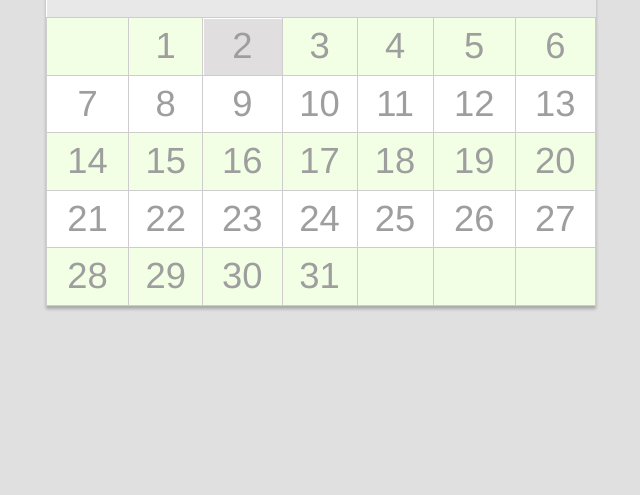
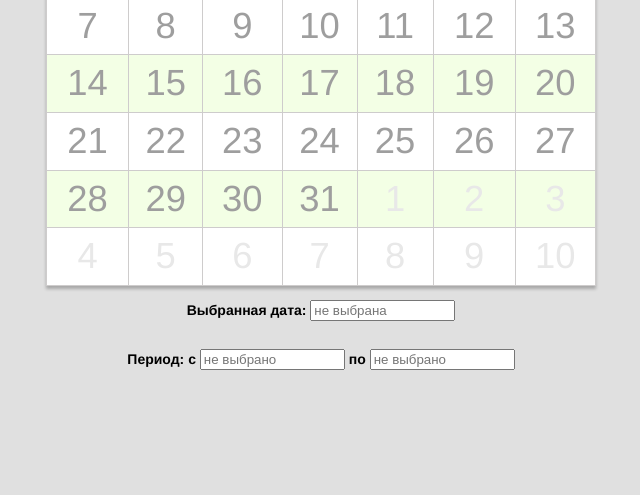
Before and after one commit to ps-sysoev/calendar, a plain HTML site: page index.html in a window 1280 px wide. Shown: the part 321-816 px from the top of the page, without its empty margins (319-959 px from the left). Drawn offline with Linux system fonts and the light colour scheme.

Commit message:
Изменение внешнего вида таблицы дней.

```diff
--- a/css/style.css
+++ b/css/style.css
@@ -9,6 +9,7 @@ body {
   align-items: center;
   justify-content: center;
   height: 100vh;
+  flex-direction: column;
 }
 
 .calendar {
@@ -16,6 +17,14 @@ body {
   -webkit-box-shadow: 0 3px 3px rgba(0, 0, 0, 0.25);
   display: inline-block;
   width: 550px;
+}
+
+.textDate {
+  font-size: 25%;
+}
+
+.datePeriod {
+  font-size: 25%;
 }
 
 .calendarHead {
@@ -103,7 +112,7 @@ body {
   -webkit-box-shadow: 1px 1px 0 #fff inset;
 }
 
-.calendarGridDays td:not(.empty):hover {
+.calendarGridDays td:not(.anotherPeriod):hover {
   color: #fff;
   text-shadow: #05560a 0 -1px;
   background: linear-gradient(#05560a, #18af20);
@@ -120,6 +129,10 @@ body {
   white-space: nowrap;
 }
 
+.calendarGridDays td.anotherPeriod {
+  color: #e8e8e8;
+}
+
 /* CSS @media запросы, ориентируемся на размеры:
  320 px — Мобильные устройства (портретная ориентация);
  480 px — Мобильные устройства (альбомная ориентация);
@@ -128,27 +141,26 @@ body {
  1024 px — Планшеты (альбомная ориентация)/Нетбуки;
  1280 px и более — PC.
 */
-
 @media (max-width: 320px) or (max-height: 320px) {
   body {
-        font-size: 2.0em;
+    font-size: 1.8em;
   }
 }
 
 @media (min-width: 321px) and (max-width: 480px) {
   body {
-        font-size: 2.5em;
+    font-size: 2.3em;
   }
 }
 
-@media (min-height: 321px) and (max-height: 375px)  {
+@media (min-height: 321px) and (max-height: 375px) {
   body {
-        font-size: 2.5em;
+    font-size: 2.3em;
   }
 }
 
 @media (min-height: 376px) and (max-height: 428px) {
   body {
-        font-size: 2.5em;
+    font-size: 2.3em;
   }
 }
--- a/index.html
+++ b/index.html
@@ -1,5 +1,6 @@
 <!DOCTYPE html>
 <html lang="ru">
+
 <head>
   <meta charset="UTF-8">
   <meta name="viewport" content="width=device-width, initial-scale=1, shrink-to-fit=no">
@@ -7,12 +8,13 @@
 
   <title>Календарь</title>
 </head>
+
 <body>
 <div class="parent">
   <div class="calendar">
     <div class="calendarHead">
       <div class="left button"> < </div>
-            <div class="monthYear" title="Для смены языка кликните."></div>
+      <div class="monthYear"></div>
       <div class="right button"> > </div>
     </div>
 
@@ -31,13 +33,38 @@
         </thead>
 
         <tbody>
-
         </tbody>
       </table>
     </div>
   </div>
+
+  <div class="textDate">
+    <p>
+      <b>Выбранная дата:</b>
+      <label>
+        <input class="inputTextDate" type="text" size="15" placeholder="не выбрана" readonly>
+      </label>
+    </p>
+  </div>
+
+  <div class="datePeriod">
+    <p>
+      <b>Период:</b>
+      <label>
+        <b>с</b>
+        <input class="startDatePeriod" type="text" size="15" placeholder="не выбрано" readonly>
+      </label>
+
+      <label>
+        <b>по</b>
+        <input class="endDatePeriod" type="text" size="15" placeholder="не выбрано" readonly>
+      </label>
+    </p>
+  </div>
+
 </div>
 
 <script src="js/app.js"></script>
 </body>
+
 </html>
--- a/js/app.js
+++ b/js/app.js
@@ -1,15 +1,10 @@
-// IIFE
-(function () {
-
-  // начальная инициализация календаря
+(function IIFE() {
+  // ==========================================================================================================
+  // инициализация начального состояния календаря
+  // ==========================================================================================================
   function init(selectedDate) {
-    // количество дней в неделе
-    const countOfDaysInWeek = 7;
-
-    // текуая дата
-    const currentDate = new Date();
-
     // выделяем из полученный даты месяц и год
+    {
       const optionsOfDate = {
         year: 'numeric',
         month: 'long'
@@ -18,39 +13,56 @@
       const date = selectedDate.toLocaleString('ru-RU', optionsOfDate);
 
       // находим ноду для вывода текущего месяца и выводим
-    document.querySelector('.monthYear').innerText = date.replace(' г.', '');
+      const nodeMonthYear = document.querySelector('.monthYear');
+      nodeMonthYear.innerText = date.replace(' г.', '');
+    }
 
-    // определяем количество дней в текущем месяце
-    const numberOfDaysInMonth = 33 - new Date(selectedDate.getFullYear(), selectedDate.getMonth(), 33).getDate();
+    // определяем количество дней в переданной дате - selectedDate
+    const numberOfDaysInMonth = getCountOfDaysInMonth.call(selectedDate);
 
-    // формируем дату - первый день текущего месяца
+    // определяем первый день в переданной дате - selectedDate
     const firstDayOfCurrentMonthInEnWeek = new Date(selectedDate.getFullYear(), selectedDate.getMonth(), 1).getDay() - 1;
     const firstDayOfCurrentMonthInRuWeek = firstDayOfCurrentMonthInEnWeek < 0 ? 6 : firstDayOfCurrentMonthInEnWeek;
 
-    // таблица для формирования дней месяца
+    // ==========================================================================================================
+    // формируем данные для таблицы дней текущего периода/месяца
     const daysOfMonth = Array(42).fill(0);
 
-    // формируем данные для таблицы дней месяца
     for (let i = firstDayOfCurrentMonthInRuWeek; i - firstDayOfCurrentMonthInRuWeek < numberOfDaysInMonth; i++) {
       daysOfMonth[i] = i - firstDayOfCurrentMonthInRuWeek + 1;
     }
 
-    // считаем количество строк(недель) для формирования таблицы дней
-    const intermediateDataForDaysOfMonthTable = firstDayOfCurrentMonthInRuWeek + numberOfDaysInMonth;
-    let countOfWeeks = Math.floor(intermediateDataForDaysOfMonthTable / countOfDaysInWeek);
+    // заполняем дни следующего периода
+    {
+      let numberOfNextPeriod = 1;
 
-    if (intermediateDataForDaysOfMonthTable % countOfDaysInWeek) {
-      countOfWeeks++;
+      // '.' - используем как признак что это число не текущего периода
+      for (let i = firstDayOfCurrentMonthInRuWeek + numberOfDaysInMonth; i < daysOfMonth.length; i++) {
+        daysOfMonth[i] = numberOfNextPeriod + '.';
+        numberOfNextPeriod++;
+      }
     }
 
-    // "отрезаем" бесполезные ячейки
-    daysOfMonth.length = countOfWeeks * countOfDaysInWeek;
+    // заполняем дни предыдущего периода
+    {
+      const tempDate = new Date(selectedDate.getFullYear(), selectedDate.getMonth() - 1, 1);
+      const numberOfPreviousPeriod = getCountOfDaysInMonth.call(tempDate);
+
+      for (let i = 0; i < firstDayOfCurrentMonthInRuWeek; i++) {
+        daysOfMonth[i] = numberOfPreviousPeriod - firstDayOfCurrentMonthInRuWeek + 1 + i + '.';
+      }
+    }
+
+    const inputTextDateNode = document.querySelector('.inputTextDate');
 
     // находим ноду тела таблицы
     const tbodyNode = document.querySelector('table tbody');
 
     // заполняем дни в таблице
     let tr;
+    const countOfDaysInWeek = 7;
+    const currentDate = new Date();
+
     daysOfMonth.forEach((item, i) => {
       const step = i + 1;
 
@@ -63,11 +75,13 @@
       // формируем ячейку
       const td = document.createElement('td');
 
-      if (item === 0) {
-        td.innerText = '';
-        td.className = 'empty';
+      const strItem = String(item);
+      if (strItem.endsWith('.')) {
+        td.innerText = strItem.slice(0, strItem.length - 1);
+        td.className = 'anotherPeriod';
       } else {
         td.innerText = item;
+        td.addEventListener('click', clickedDate.bind(null, inputTextDateNode, selectedDate));
 
         if (item === currentDate.getDate() && selectedDate.getMonth() === currentDate.getMonth()
           && selectedDate.getFullYear() === currentDate.getFullYear()) {
@@ -79,9 +93,16 @@
     })
   }
 
-  // -------------------------------------------------------------------------
+  // ==========================================================================================================
+  // определение количество дней в месяце
+  // ==========================================================================================================
+  function getCountOfDaysInMonth() {
+    return 33 - new Date(this.getFullYear(), this.getMonth(), 33).getDate();
+  }
 
+  // ==========================================================================================================
   // очистка таблицы дней
+  // ==========================================================================================================
   function clearTable() {
     const node = document.querySelector('table');
 
@@ -91,13 +112,9 @@
     }
   }
 
-  // получаем текущую дату
-  let selectedDate = new Date();
-
-  // инициализация календаря
-  init(selectedDate);
-
+  // ==========================================================================================================
   // установка нового периода календаря (предыдущий/следующий)
+  // ==========================================================================================================
   function setNewCalendarPeriod(event) {
     if (event.target.className === 'left button') {
       selectedDate = new Date(selectedDate.getFullYear(), selectedDate.getMonth() - 1, 1);
@@ -110,6 +127,26 @@
     init(selectedDate);
   }
 
+  // ==========================================================================================================
+  // Вывод выбранного (кликнутого) числа
+  // ==========================================================================================================
+  function clickedDate(node, date) {
+    node.value = date.getDate() + '/' + date.getMonth() + '/' + date.getFullYear();
+    console.log(node);
+    console.log(date);
+  }
+
+  // ==========================================================================================================
+  // ОСНОВНОЙ БЛОК
+  // ==========================================================================================================
+
+  // получаем текущую дату
+  let selectedDate = new Date();
+
+  // инициализация календаря
+  init(selectedDate);
+
+  // вышаем обработчик нажатия предыдущий/следующий период
   const leftButton = document.querySelector('.left');
   leftButton.addEventListener('click', setNewCalendarPeriod);
 
```
Lines whose indentation alone changed are shown as unchanged.
